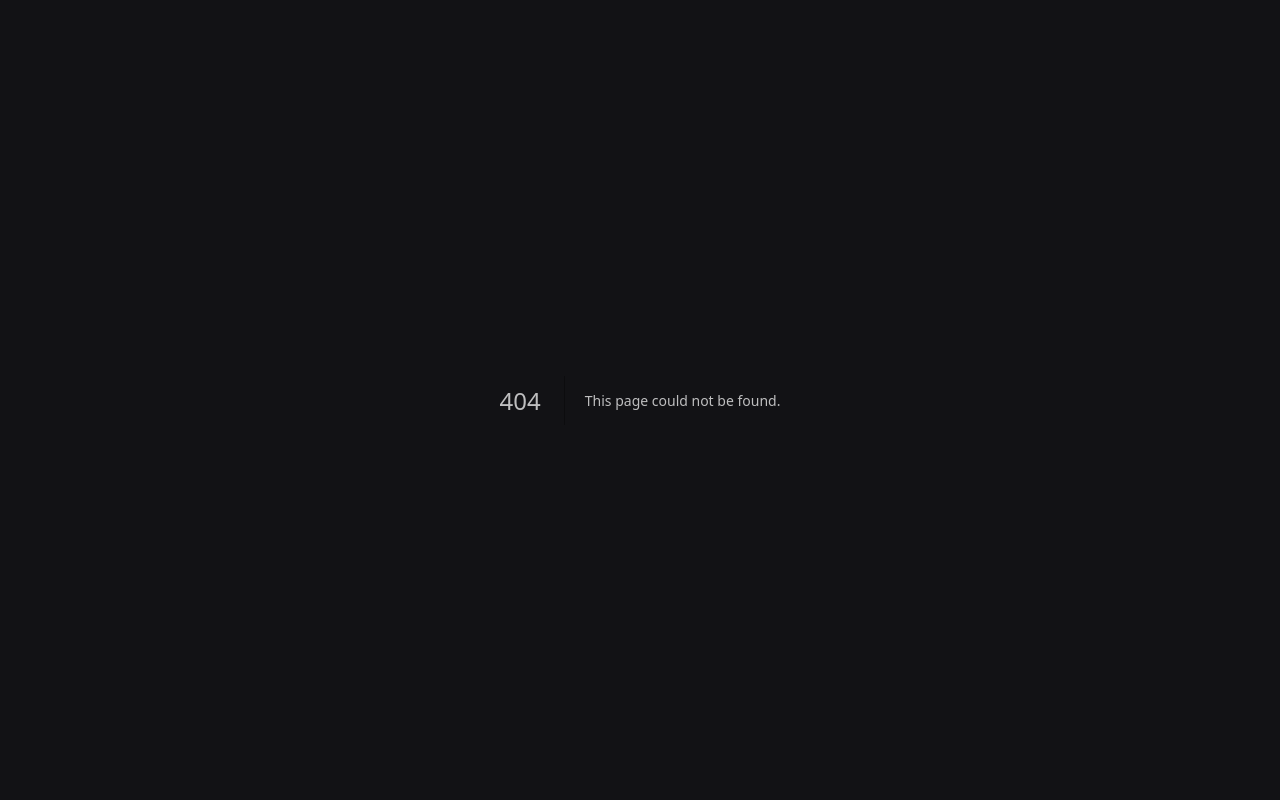
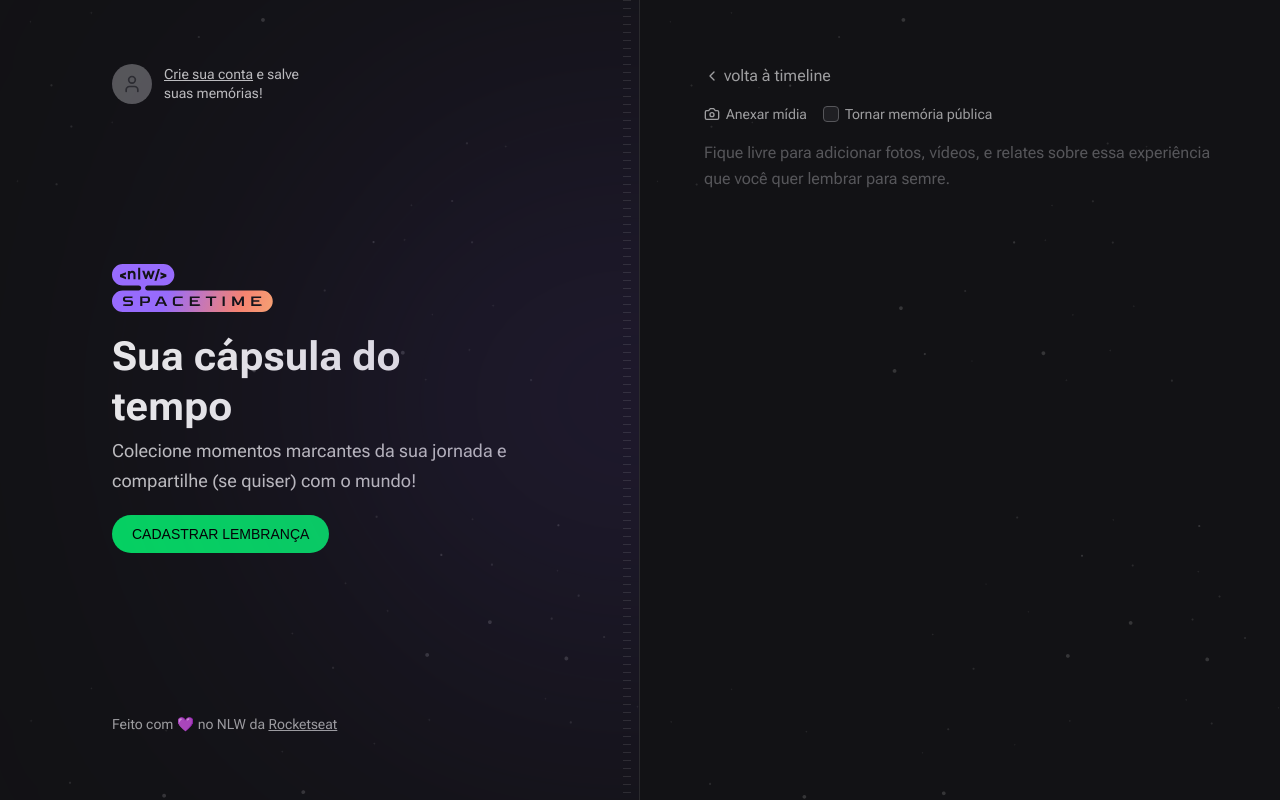
Before and after one commit to the-one-who-knoccks/NLW-Spacetime, a Next.js app in the folder front/: page /memories/new in a window 1280 px wide. Before the commit this address had no page. Built offline with nearby package versions, Linux system fonts and the light colour scheme; no server answers; a web font is replaced by a local one.

Commit message:
:sparkles: added routes and middleware

```diff
--- a/front/package.json
+++ b/front/package.json
@@ -27,6 +27,7 @@
   },
   "devDependencies": {
     "@rocketseat/eslint-config": "^1.2.0",
+    "@tailwindcss/forms": "^0.5.3",
     "prettier-plugin-tailwindcss": "^0.3.0"
   }
 }
--- a/front/src/app/api/auth/callback/route.ts
+++ b/front/src/app/api/auth/callback/route.ts
@@ -5,13 +5,15 @@
   const { searchParams } = new URL(request.url)
   const code = searchParams.get('code')
 
+  const redirectTo = request.cookies.get('redirectTo')?.value
+
   const registerResponse = await api.post('/register', {
     code,
   })
 
   const { token } = registerResponse.data
 
-  const redirectURL = new URL('/', request.url)
+  const redirectURL = redirectTo ?? new URL('/', request.url)
 
   const cookeExpiresInSeconds = 60 * 60 * 24 * 30
 
--- /dev/null
+++ b/front/src/app/api/auth/logout/route.ts
@@ -0,0 +1,13 @@
+import { NextRequest, NextResponse } from 'next/server'
+
+export async function GET(request: NextRequest) {
+  const redirectURL = new URL('/', request.url)
+
+  return NextResponse.redirect(redirectURL, {
+    headers: {
+      'Set-Cookie': `token=; Path=/; max-age=0;`,
+      // path set cookie to be available in the whole application
+      // max-age with valeu 0, erase the cookie from the browser
+    },
+  })
+}
--- a/front/src/app/layout.tsx
+++ b/front/src/app/layout.tsx
@@ -4,6 +4,12 @@
   Roboto_Flex as Roboto,
   Bai_Jamjuree as BaiJamjuree,
 } from 'next/font/google'
+
+import { Hero } from '@/components/Hero'
+import { Profile } from '@/components/Profile'
+import { SignIn } from '@/components/SignIn'
+import { Copyright } from '@/components/Copyright'
+import { cookies } from 'next/headers'
 
 const roboto = Roboto({ subsets: ['latin'], variable: '--font-roboto' })
 const baijamjuree = BaiJamjuree({
@@ -19,12 +25,35 @@
 }
 
 export default function RootLayout({ children }: { children: ReactNode }) {
+  const isAuthenticated = cookies().has('token')
   return (
     <html lang="en">
       <body
         className={`${roboto.variable} ${baijamjuree.variable} bg-gray-900 font-sans text-gray-100`}
       >
-        {children}
+        <main className="grid min-h-screen grid-cols-2">
+          {/* Left section */}
+          <div className="relative flex flex-col items-start justify-between overflow-hidden border-r border-white/10 bg-[url(../assets/bg-stars.svg)] bg-cover px-28 py-16 ">
+            {/* Blur */}
+            <div className="absolute right-0 top-1/2 h-[288px] w-[526px] -translate-y-1/2 translate-x-1/2 rounded-full bg-purple-700 opacity-50 blur-full" />
+
+            {/* Stripes */}
+            <div className=" absolute bottom-0 right-2 top-0 w-2  bg-stripes " />
+            {/* Sign In */}
+
+            {isAuthenticated ? <Profile /> : <SignIn />}
+
+            {/* Hero */}
+            <Hero />
+            {/* Copyright */}
+            <Copyright />
+          </div>
+
+          {/* Right section */}
+          <div className="flex flex-col bg-[url(../assets/bg-stars.svg)] bg-cover p-16">
+            {children}
+          </div>
+        </main>
       </body>
     </html>
   )
--- /dev/null
+++ b/front/src/app/memories/new/page.tsx
@@ -0,0 +1,52 @@
+import { Camera, ChevronLeft } from 'lucide-react'
+import Link from 'next/link'
+
+export default function NewMemory() {
+  return (
+    <div className="flex flex-1 flex-col gap-4">
+      <Link
+        href="/"
+        className="hover:file-gray-1 checkbox-sm flex items-center gap-1 text-gray-200"
+      >
+        <ChevronLeft className="h-4 w-4" />
+        volta à timeline
+      </Link>
+
+      <form className="flex flex-1 flex-col gap-2">
+        <div className="item-center flex gap-4">
+          <label
+            htmlFor="midia"
+            className="flex cursor-pointer items-center gap-1.5 text-sm text-gray-200 hover:text-gray-100"
+          >
+            {' '}
+            <Camera className="h-4 w-4" />
+            Anexar mídia
+          </label>
+          <label
+            htmlFor="isPublic"
+            className="flex items-center gap-1.5 text-sm text-gray-200 hover:text-gray-100 "
+          >
+            <input
+              type="checkbox"
+              name="isPublic"
+              id="isPublic"
+              value="true"
+              className=" h-4 w-4 rounded border-gray-400 bg-gray-700 text-purple-500 "
+            />
+            Tornar memória pública
+          </label>
+        </div>
+
+        <input type="file" id="midia" className="invisible h-0 w-0" />
+
+        <textarea
+          name="content"
+          spellCheck={false}
+          className="bg-traparent text-l w-full flex-1 resize-none rounded border-0 bg-transparent p-0 leading-relaxed
+          text-gray-100 placeholder:text-gray-400 focus:ring-0"
+          placeholder="Fique livre para adicionar fotos, vídeos, e relates sobre essa experiência que você quer lembrar para semre."
+        />
+      </form>
+    </div>
+  )
+}
--- a/front/src/app/page.tsx
+++ b/front/src/app/page.tsx
@@ -1,36 +1,5 @@
-import { Copyright } from '@/components/Copyright'
 import { EmptyMemories } from '@/components/EmptyMemories'
-import { Hero } from '@/components/Hero'
-import { Profile } from '@/components/Profile'
-import { SignIn } from '@/components/SignIn'
-import { cookies } from 'next/headers'
 
 export default function Home() {
-  const isAuthenticated = cookies().has('token')
-
-  return (
-    <main className="grid min-h-screen grid-cols-2">
-      {/* Left section */}
-      <div className="relative flex flex-col items-start justify-between overflow-hidden border-r border-white/10 bg-[url(../assets/bg-stars.svg)] bg-cover px-28 py-16 ">
-        {/* Blur */}
-        <div className="absolute right-0 top-1/2 h-[288px] w-[526px] -translate-y-1/2 translate-x-1/2 rounded-full bg-purple-700 opacity-50 blur-full" />
-
-        {/* Stripes */}
-        <div className=" absolute bottom-0 right-2 top-0 w-2  bg-stripes " />
-        {/* Sign In */}
-
-        {isAuthenticated ? <Profile /> : <SignIn />}
-
-        {/* Hero */}
-        <Hero />
-        {/* Copyright */}
-        <Copyright />
-      </div>
-
-      {/* Right section */}
-      <div className="flex flex-col bg-[url(../assets/bg-stars.svg)] bg-cover p-16">
-        <EmptyMemories />
-      </div>
-    </main>
-  )
+  return <EmptyMemories />
 }
--- a/front/src/components/Hero.tsx
+++ b/front/src/components/Hero.tsx
@@ -1,5 +1,6 @@
 import Image from 'next/image'
 import nlwLogo from '../assets/nlw-spacetime-logo.svg'
+import Link from 'next/link'
 
 export function Hero() {
   return (
@@ -15,12 +16,12 @@
           com o mundo!
         </p>
       </div>
-      <a
+      <Link
         className="inline-block rounded-full bg-green-500 px-5 py-3 font-alt text-sm uppercase leading-none text-black transition-colors hover:bg-green-600"
-        href=""
+        href="/memories/new"
       >
         CADASTRAR LEMBRANÇA
-      </a>
+      </Link>
     </div>
   )
 }
--- a/front/src/components/Profile.tsx
+++ b/front/src/components/Profile.tsx
@@ -16,7 +16,10 @@
 
       <p className=" mt-1 max-w-[140px] text-sm leading-snug">
         {name}
-        <a className="block text-red-400 hover:text-red-300" href="">
+        <a
+          href="/api/auth/logout"
+          className="block text-red-400 hover:text-red-300"
+        >
           Quero sair
         </a>
       </p>
--- a/front/tailwind.config.js
+++ b/front/tailwind.config.js
@@ -69,5 +69,5 @@
       },
     },
   },
-  plugins: [],
+  plugins: [require('@tailwindcss/forms')],
 }
```
Also changed, not shown: front/src/middleware.ts (added, +22 -0 lines), 1 other file (tests, documents, lock files or other folders).
